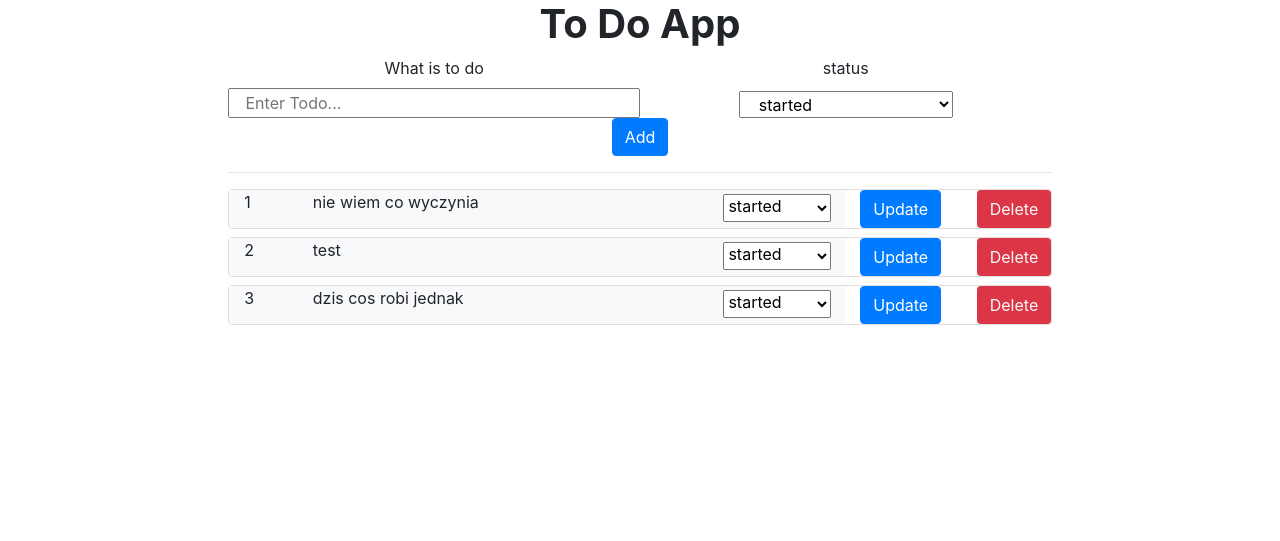
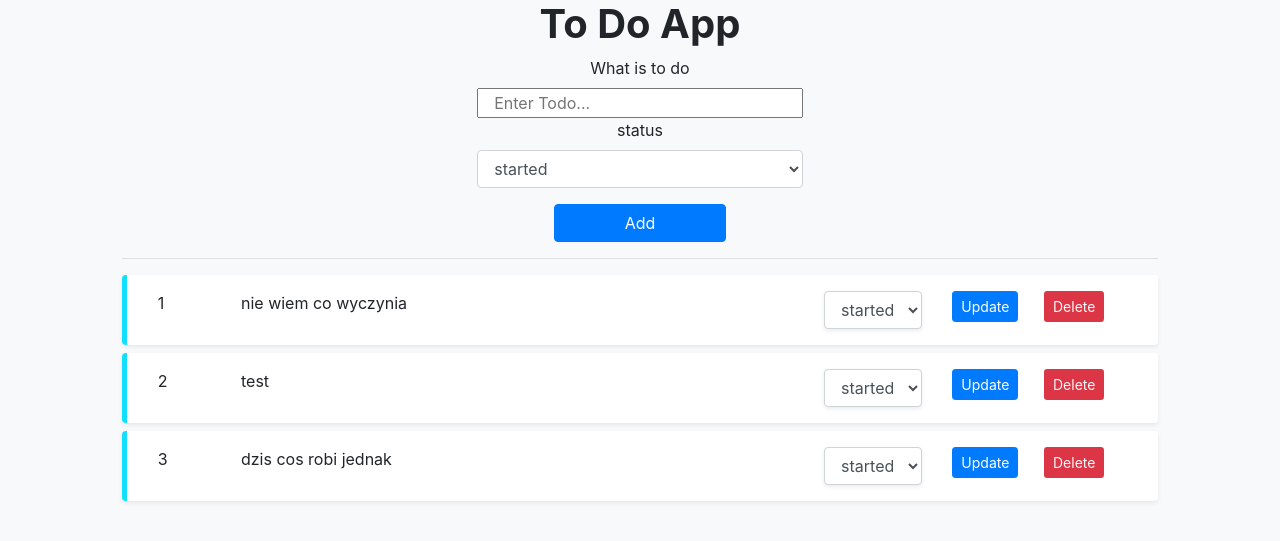
Before and after one commit to Szymon440/Todo-pythonFlask, a Flask app: page / in a window 1280 px wide. Shown: the top 541 px of the page. Run offline with Flask 2, Linux system fonts and the light colour scheme; data comes from the database, SQL or seed files in the repository.

Commit message:
Todo-02 change gui

```diff
--- /dev/null
+++ b/static/css/style.css
@@ -0,0 +1,3 @@
+.border-left-blue-5 {
+    border-left:solid #10E0FD 5px!important;
+}
--- a/templates/index.html
+++ b/templates/index.html
@@ -5,28 +5,35 @@
     <meta charset="UTF-8">
     <meta name="viewport" content="width=device-width, initial-scale=1.0">
     <title>To do application</title>
-    <link rel="stylesheet" href="https://cdn.jsdelivr.net/npm/bootstrap@4.3.1/dist/css/bootstrap.min.css" integrity="sha384-ggOyR0iXCbMQv3Xipma34MD+dH/1fQ784/j6cY/iJTQUOhcWr7x9JvoRxT2MZw1T" crossorigin="anonymous">
-    <script src="https://code.jquery.com/jquery-3.3.1.slim.min.js" integrity="sha384-q8i/X+965DzO0rT7abK41JStQIAqVgRVzpbzo5smXKp4YfRvH+8abtTE1Pi6jizo" crossorigin="anonymous"></script>
-    <script src="https://cdn.jsdelivr.net/npm/popper.js@1.14.7/dist/umd/popper.min.js" integrity="sha384-UO2eT0CpHqdSJQ6hJty5KVphtPhzWj9WO1clHTMGa3JDZwrnQq4sF86dIHNDz0W1" crossorigin="anonymous"></script>
-    <script src="https://cdn.jsdelivr.net/npm/bootstrap@4.3.1/dist/js/bootstrap.min.js" integrity="sha384-JjSmVgyd0p3pXB1rRibZUAYoIIy6OrQ6VrjIEaFf/nJGzIxFDsf4x0xIM+B07jRM" crossorigin="anonymous"></script>
+    <link rel="stylesheet" href="https://cdn.jsdelivr.net/npm/bootstrap@4.3.1/dist/css/bootstrap.min.css"
+          integrity="sha384-ggOyR0iXCbMQv3Xipma34MD+dH/1fQ784/j6cY/iJTQUOhcWr7x9JvoRxT2MZw1T" crossorigin="anonymous">
+    <link rel= "stylesheet" type= "text/css" href= "{{ url_for('static',filename='css/style.css') }}">
+    <script src="https://code.jquery.com/jquery-3.3.1.slim.min.js"
+            integrity="sha384-q8i/X+965DzO0rT7abK41JStQIAqVgRVzpbzo5smXKp4YfRvH+8abtTE1Pi6jizo"
+            crossorigin="anonymous"></script>
+    <script src="https://cdn.jsdelivr.net/npm/popper.js@1.14.7/dist/umd/popper.min.js"
+            integrity="sha384-UO2eT0CpHqdSJQ6hJty5KVphtPhzWj9WO1clHTMGa3JDZwrnQq4sF86dIHNDz0W1"
+            crossorigin="anonymous"></script>
+    <script src="https://cdn.jsdelivr.net/npm/bootstrap@4.3.1/dist/js/bootstrap.min.js"
+            integrity="sha384-JjSmVgyd0p3pXB1rRibZUAYoIIy6OrQ6VrjIEaFf/nJGzIxFDsf4x0xIM+B07jRM"
+            crossorigin="anonymous"></script>
 </head>
 
-<body>
-    <div class="container vertical-center col-8">
+<body class="bg-light">
+<div class="container-fluid vertical-center col-12 col-xl-10">
     <h1 class="font-weight-bold text-center">To Do App</h1>
     <form class="form-group" action="/add" method="post">
         <div class="field">
-                <div class="d-flex justify-content-center">
-                    <div class="col-6 d-flex justify-content-center" >
-                        <div class="row d-flex">
+            <div class="col-12 d-flex align-items-center justify-content-center">
+                <div class="row d-flex col-12 d-flex align-items-center justify-content-center">
                     <label class="text-center col-12">What is to do</label>
-                            <input  class="col-12" type="text" name="taskName" placeholder="Enter Todo...">
+                    <input class="col-sm-12 col-md-8 col-xl-4" type="text" name="taskName" placeholder="Enter Todo...">
                 </div>
             </div>
-                    <div class="col-6 d-flex justify-content-center">
-                        <div class="row d-flex">
+            <div class="col-12 d-flex align-items-center justify-content-center">
+                <div class="row d-flex col-12 d-flex align-items-center justify-content-center">
                     <label class="text-center col-12">status</label><br>
-                            <select class="form-select col-12 text-left" name="status">
+                    <select class="form-control col-sm-12 col-md-8 col-xl-4  text-left pt-1 pb-1" name="status">
                         <option value="started" checked>started</option>
                         <option value="inProgress">In progress</option>
                         <option value="completed">completed</option>
@@ -36,38 +43,37 @@
                 </div>
             </div>
         </div>
-            </div>
-            <div class="d-flex justify-content-center">
-            <button type="submit" class="btn btn-primary">Add</button>
+        <div class="d-flex justify-content-center mt-3">
+            <button  type="submit" class="btn btn-primary col-4 col-md-2">Add</button>
         </div>
     </form>
     <hr>
     {% for todo in todoList %}
-        <div class="container card mt-2">
-            <div class="row">
-                <div class="col-1 bg-light">
+    <div class="container-fluid shadow-sm p-3 mb-2 bg-white rounded mt-2 col-12 border-left-blue-5 border-primary rounded-bottom ">
+        <div class="row m-0">
+            <div class="col-1 ">
                 <span class="">{{todo.id }}</span>
             </div>
-                <div class="col-6 bg-light">
+            <div class="col-4 col-md-5 col-lg-7 ">
                 <span>{{todo.taskName}}</span>
             </div>
-                <div class="col-2 bg-light">
-                    <form class="form-select" action="/update/{{todo.id}}" method="post">
-                        <select class="form-select mt-1 pb-1 " name="updatedStatus">
-                            <option value="{{todo.status}}" checked>{{todo.status}}</option>
-                            <option value="started">started</option>
+            <form class="form-select row col-5 col-sm-5 col-md-4 col-lg-3" action="/update/{{todo.id}}" method="post">
+                <div class="col-6 col-sm-7 col-md-7 ">
+                        <select class="form-control w-100 shadow-sm" name="updatedStatus">
+                            <option value="{{todo.status}}" checked hidden>{{todo.status}}</option>
+                            <option value="started" >started</option>
                             <option value="inProgress">In progress</option>
                             <option value="completed">completed</option>
                             <option value="notStarted">Not started</option>
                             <option value="abandoned">abandoned</option>
                         </select>
                 </div>
-                    <div class="col-1">
-                        <button class="btn btn-primary" type="submit">Update</button>
+                <div class="col-6 col-md-5 col-sm-5 overflow-hidden">
+                    <button class="btn btn-sm btn-primary " type="submit">Update</button>
                 </div>
             </form>
-                    <div class="col-1 ml-5">
-                        <a class="btn bg-danger text-light" href="/delete/{{todo.id}}">Delete</a>
+            <div class="col-2 col-md-2 col-lg-1 overflow-hidden">
+                <a class="btn bg-danger btn-sm text-light" href="/delete/{{todo.id}}">Delete</a>
             </div>
         </div>
     </div>
```
Lines whose indentation alone changed are shown as unchanged.
